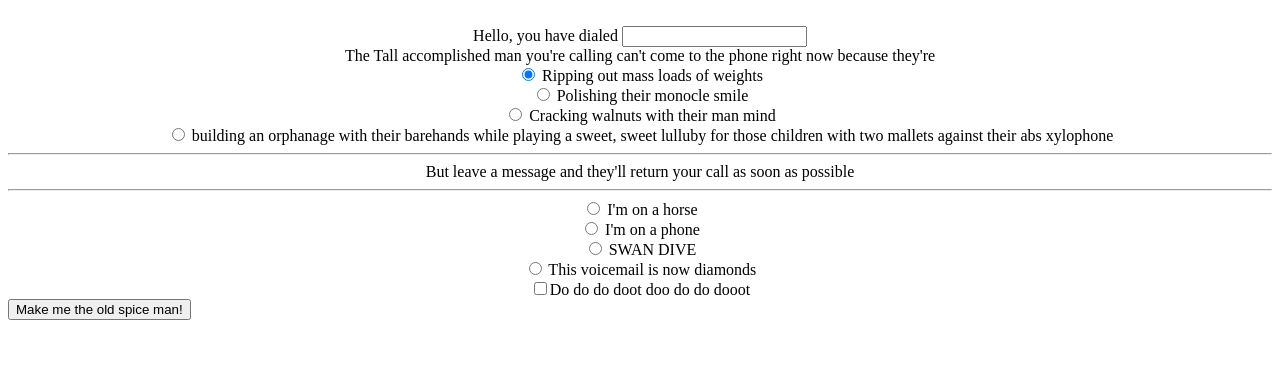
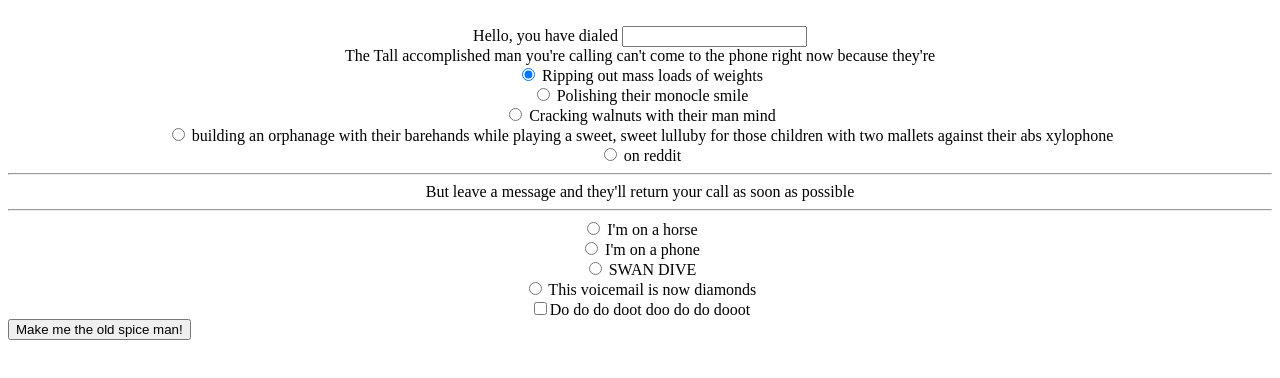
Before and after one commit to academician/oldspicevm, a plain HTML site: page index.html in a window 1280 px wide. Drawn offline with Linux system fonts and the light colour scheme.

Commit message:
Add 'on reddit'

```diff
--- a/index.html
+++ b/index.html
@@ -12,6 +12,7 @@
 <input type="radio" name="opt1" value="p"> Polishing their monocle smile<br>
 <input type="radio" name="opt1" value="e"> Cracking walnuts with their man mind<br>
 <input type="radio" name="opt1" value="d"> building an orphanage with their barehands while playing a sweet, sweet lulluby for those children with two mallets against their abs xylophone<br>
+<input type="radio" name="opt1" value="r"> on reddit<br>
 <hr>
 But leave a message and they'll return your call as soon as possible
 <hr>
```
Also changed, not shown: 1 other file.
